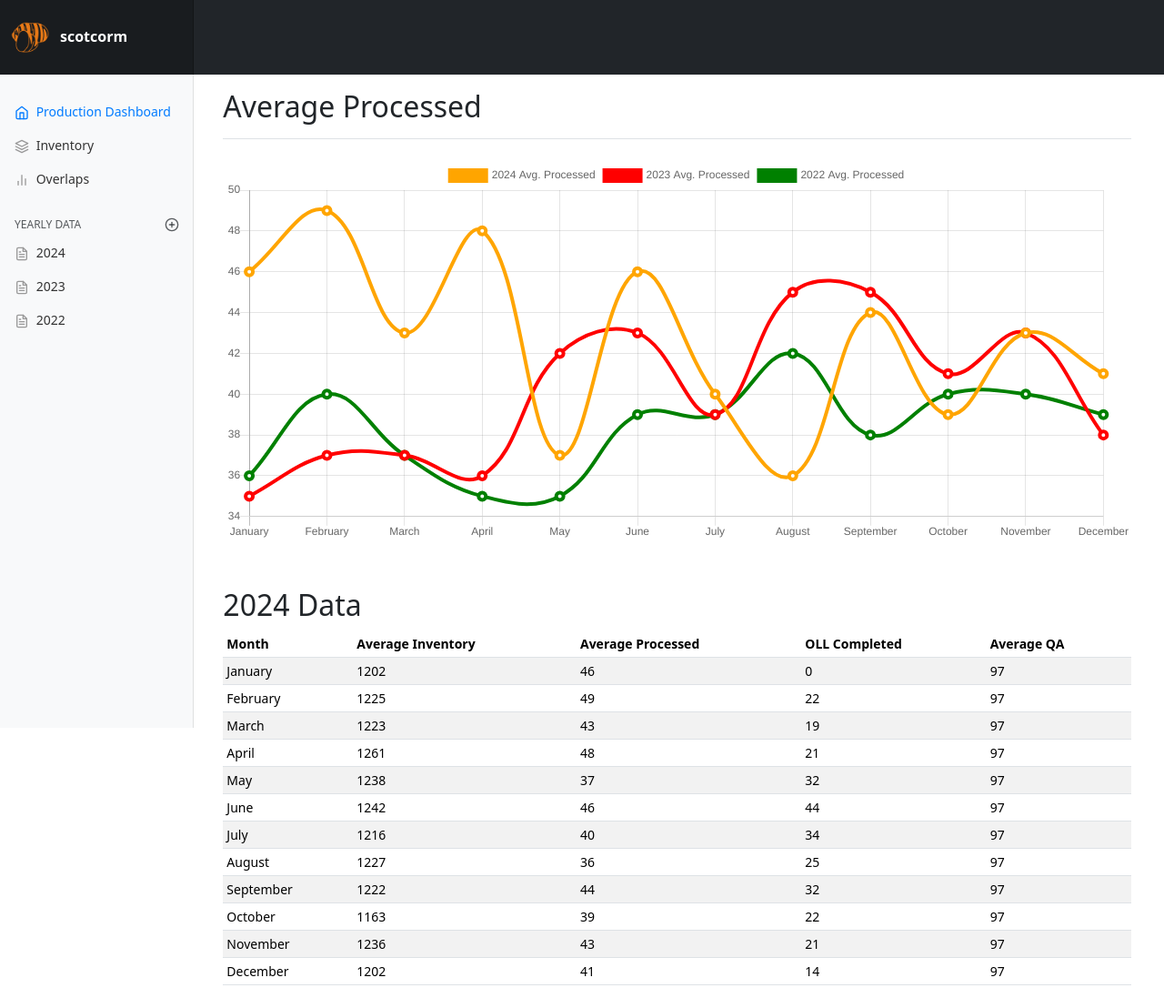
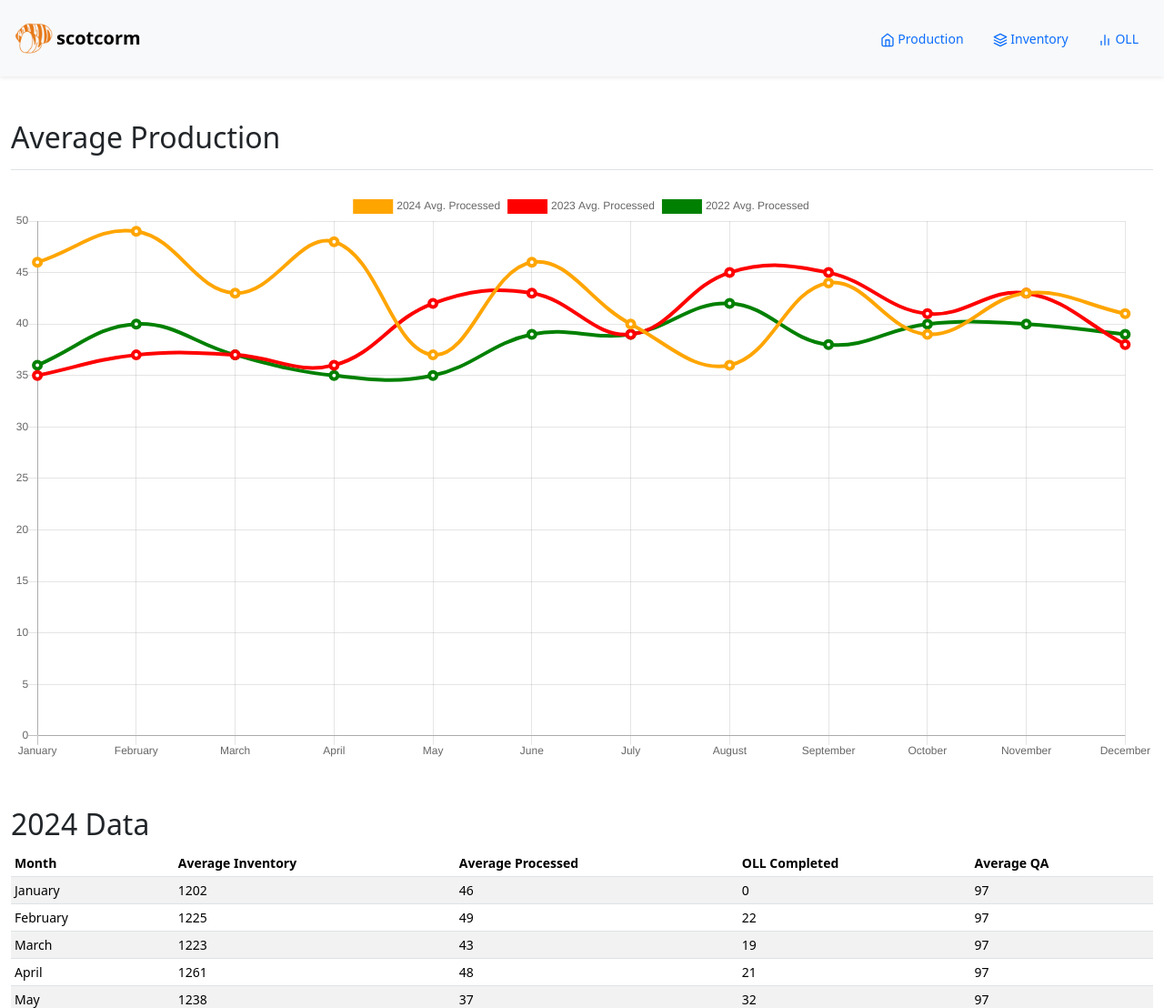
Before and after one commit to scotcorm/dashboardv2025, a website: page index.html in a window 1280 px wide. Shown: the top 1108 px of the page at 91% size. Drawn offline with nearby package versions, Linux system fonts and the light colour scheme.

Commit message:
changed from side to top nav

```diff
--- a/dashboard.css
+++ b/dashboard.css
@@ -16,12 +16,14 @@ body {
  * Sidebar
  */
 
+/*
 .sidebar {
   position: fixed;
   top: 0;
   bottom: 0;
   left: 0;
   z-index: 100; /* Behind the navbar */
+/*
   padding: 0;
   box-shadow: inset -1px 0 0 rgba(0, 0, 0, 0.1);
 }
@@ -30,10 +32,12 @@ body {
   position: -webkit-sticky;
   position: sticky;
   top: 48px; /* Height of navbar */
+/*
   height: calc(100vh - 48px);
   padding-top: 0.5rem;
   overflow-x: hidden;
   overflow-y: auto; /* Scrollable contents if viewport is shorter than content. */
+/*
 }
 
 .sidebar .nav-link {
@@ -60,11 +64,13 @@ body {
   text-transform: uppercase;
 }
 
+ */
+
 /*
  * Navbar
  */
 
-.navbar-brand {
+/* .navbar-brand {
   padding-top: 0.75rem;
   padding-bottom: 0.75rem;
   font-size: 1rem;
@@ -87,7 +93,7 @@ body {
 .form-control-dark:focus {
   border-color: transparent;
   box-shadow: 0 0 0 3px rgba(255, 255, 255, 0.25);
-}
+} */
 
 /*
  * Utilities
@@ -121,3 +127,10 @@ body {
 .py-3 {
   padding-top: 1rem !important;
 }
+
+.chart {
+  display: flex;
+  align-items: center;
+  justify-content: center;
+  /* height: 100vh; */
+}
--- a/index.html
+++ b/index.html
@@ -22,39 +22,60 @@
   </head>
 
   <body>
-    <!-- <nav class="navbar navbar-dark navbar-expand-lg bg-dark bg-body-tertiary"> -->
-    <nav class="navbar navbar-dark sticky-top bg-dark flex-md-nowrap p-0">
-      <a class="navbar-brand d-flex col-sm-3 col-md-2 mr-0" href="#">
+    <header>
+      <div
+        class="collapse"
+        id="navbarHeader"
+        style="background-color: rgb(238, 244, 246)"
+      >
+        <div class="container">
+          <div class="row">
+            <div class="col-sm-4 offset-md-1 py-4">
+              <h4 class="text-dark">Link To:</h4>
+              <ul class="list-unstyled">
+                <li>
+                  <a href="https://scotcorm.github.io/" class="text-primary"
+                    >Scott's Landing Page</a
+                  >
+                </li>
+                <li>
+                  <a
+                    href="https://scotcorm.github.io/cv/index.html"
+                    class="text-primary"
+                    >Resume Site</a
+                  >
+                </li>
+                <li>
+                  <a href="https://github.com/scotcorm" class="text-primary"
+                    >Git Hub</a
+                  >
+                </li>
+              </ul>
+            </div>
+          </div>
+        </div>
+      </div>
+      <div class="navbar navbar-info shadow-sm bg-light">
+        <div class="container">
+          <a
+            href="https://scotcorm.github.io/"
+            class="navbar-brand d-flex align-items-center"
+          >
             <img
               src="img/corm.png"
               width="50"
               height="50"
-          class="d-block my-1 mx-2"
+              class="d-block my-1"
               alt="logo"
-        /><strong class="mt-3">scotcorm</strong></a
-      >
-      <!-- <input
-        class="form-control form-control-dark w-100"
-        type="text"
-        placeholder="Search"
-        aria-label="Search"
             />
-      <ul class="navbar-nav px-3">
-        <li class="nav-item text-nowrap">
-          <a class="nav-link" href="#">Sign out</a>
-        </li>
-      </ul> -->
-    </nav>
-    <div class="container">
-      <div class="container-fluid">
-        <div class="row">
-          <nav class="col-md-2 d-none d-md-block bg-light sidebar">
-            <div class="sidebar-sticky">
-              <ul class="nav flex-column">
-                <li class="nav-item mt-5">
+
+            <strong>scotcorm</strong>
+          </a>
+          <ul class="nav flex-row">
+            <li class="nav-item">
               <a class="nav-link active" href="index.html">
                 <span data-feather="home"></span>
-                    Production Dashboard <span class="sr-only"></span>
+                Production<span class="sr-only"></span>
               </a>
             </li>
             <li class="nav-item">
@@ -66,95 +87,28 @@
             <li class="nav-item">
               <a class="nav-link" href="oll.html">
                 <span data-feather="bar-chart-2"></span>
-                    Overlaps
+                OLL
               </a>
             </li>
-                <!-- <li class="nav-item">
-                  <a class="nav-link" href="#">
-                    <span data-feather="users"></span>
-                    Customers
-                  </a>
-                </li>
-                <li class="nav-item">
-                  <a class="nav-link" href="#">
-                    <span data-feather="bar-chart-2"></span>
-                    Reports
-                  </a>
-                </li>
-                <li class="nav-item">
-                  <a class="nav-link" href="#">
-                    <span data-feather="layers"></span>
-                    Integrations
-                  </a>
-                </li> -->
-              </ul>
-
-              <h6
-                class="sidebar-heading d-flex justify-content-between align-items-center px-3 mt-4 mb-1 text-muted"
-              >
-                <span>Yearly Data</span>
-                <a class="d-flex align-items-center text-muted" href="#">
-                  <span data-feather="plus-circle"></span>
-                </a>
-              </h6>
-              <ul class="nav flex-column mb-2">
-                <li class="nav-item">
-                  <a class="nav-link" href="#2024">
-                    <span data-feather="file-text"></span>
-                    2024
-                  </a>
-                </li>
-                <li class="nav-item">
-                  <a class="nav-link" href="#2023">
-                    <span data-feather="file-text"></span>
-                    2023
-                  </a>
-                </li>
-                <li class="nav-item">
-                  <a class="nav-link" href="#2022">
-                    <span data-feather="file-text"></span>
-                    2022
-                  </a>
-                </li>
-                <!-- <li class="nav-item">
-                  <a class="nav-link" href="#">
-                    <span data-feather="file-text"></span>
-                    Year-end sale
-                  </a>
-                </li> -->
           </ul>
         </div>
-          </nav>
+      </div>
+    </header>
 
-          <main role="main" class="col-md-9 ml-sm-auto col-lg-10 pt-3 px-4">
+    <div class="container">
+      <div>
+        <div>
+          <main role="main">
             <div
               class="d-flex justify-content-between flex-wrap flex-md-nowrap align-items-center pb-2 mb-3 border-bottom"
             >
-              <h1 class="h2" id="2024">Average Processed</h1>
-              <!-- <div class="btn-toolbar mb-2 mb-md-0">
-                <div class="btn-group mr-2">
-                  <button class="btn btn-sm btn-outline-secondary">
-                    Share
-                  </button>
-                  <button class="btn btn-sm btn-outline-secondary">
-                    Export
-                  </button>
-                </div>
-                <button
-                  class="btn btn-sm btn-outline-secondary dropdown-toggle"
-                >
-                  <span data-feather="calendar"></span>
-                  This week
-                </button>
-              </div> -->
+              <h1 class="h2 mt-5" id="2024">Average Production</h1>
             </div>
 
-            <canvas
-              class="my-4 mb-5"
-              id="myChart"
+            <canvas class="my-4 mb-5" id="myChart" width="90%"></canvas>
+            <!-- id="myChart"
               width="900"
-              height="380"
-            ></canvas>
+              height="380" -->
 
             <h2>2024 Data</h2>
             <div class="table-responsive mb-5">
@@ -553,11 +507,12 @@
             ],
           },
           options: {
+            maintainAspectRatio: true,
             scales: {
               yAxes: [
                 {
                   ticks: {
-                    beginAtZero: false,
+                    beginAtZero: true,
                   },
                 },
               ],
```
Also changed, not shown: inventory.html (+56 -84 lines), oll.html (+56 -84 lines). Lines whose indentation alone changed are shown as unchanged.
